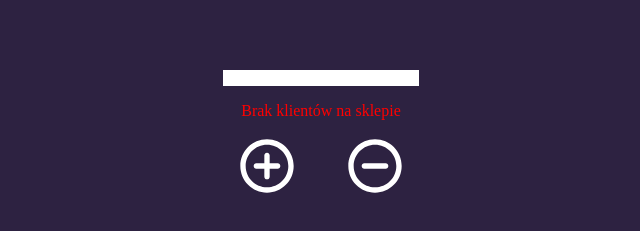
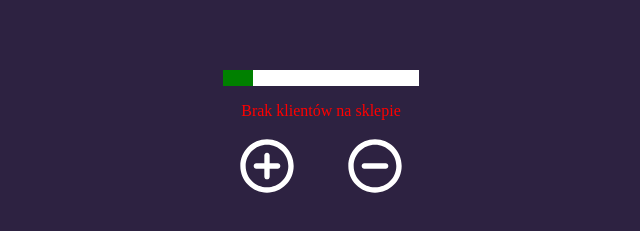
Before and after one commit to MiSypniewski/clients-counter, a website built with webpack: page src/pages/index.html in a window 1280 px wide. Shown: the part 473-704 px from the top of the page, 319-959 px from the left. Built offline with nearby package versions, Linux system fonts and the light colour scheme.

Commit message:
add progress bar

```diff
--- a/src/pages/index.html
+++ b/src/pages/index.html
@@ -72,7 +72,9 @@
     <h1 class="clients__header">Liczba klientów</h1>
     <img class="clients__img" src="../assets/img/share.svg" alt="">
     <p class="clients__counter clients__counter--js">0</p>
-    <div class="clients__bar"></div>
+    <div class="clients__bar">
+      <div class="clients__bar--progress"></div>
+    </div>
     <p class="clients__message clients__message--js">Brak klientów na sklepie</p>
 
     <div class="clients__wrapper">
--- a/src/scss/modules/clients.scss
+++ b/src/scss/modules/clients.scss
@@ -35,10 +35,20 @@
 
   &__bar {
     display: block;
+    position: relative;
     width: 90%;
     height: 16px;
     margin: 0 auto;
     background-color: white;
+    &--progress {
+      position: absolute;
+      top: 0;
+      left: 0;
+      width: 30px;
+      height: 16px;
+      background-color: green;
+      // z-index: 20;
+    }
   }
 
   &__message {
```
